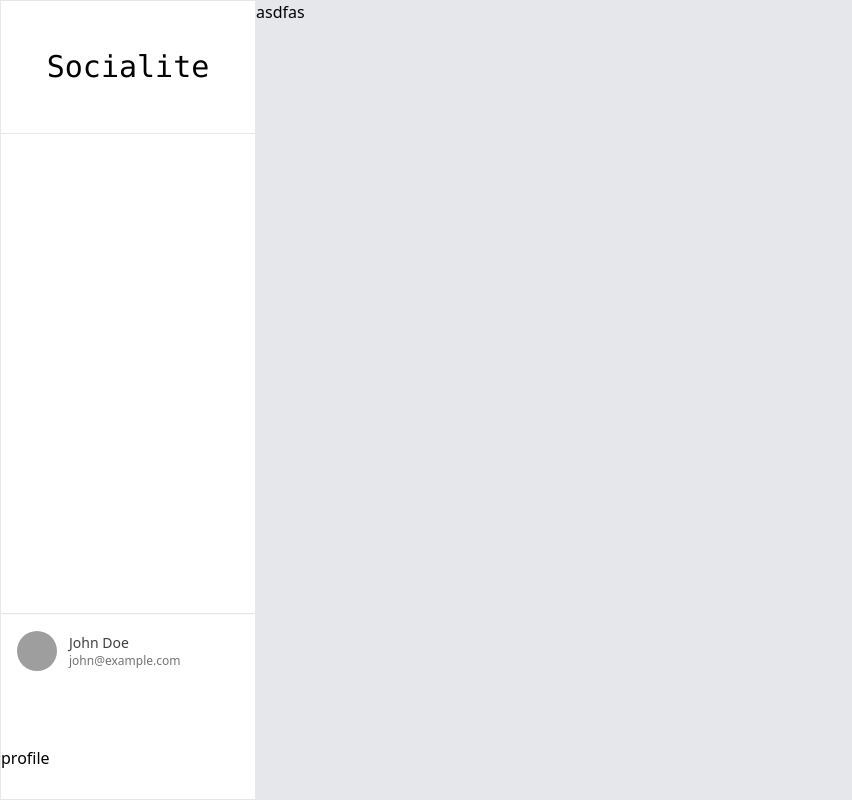
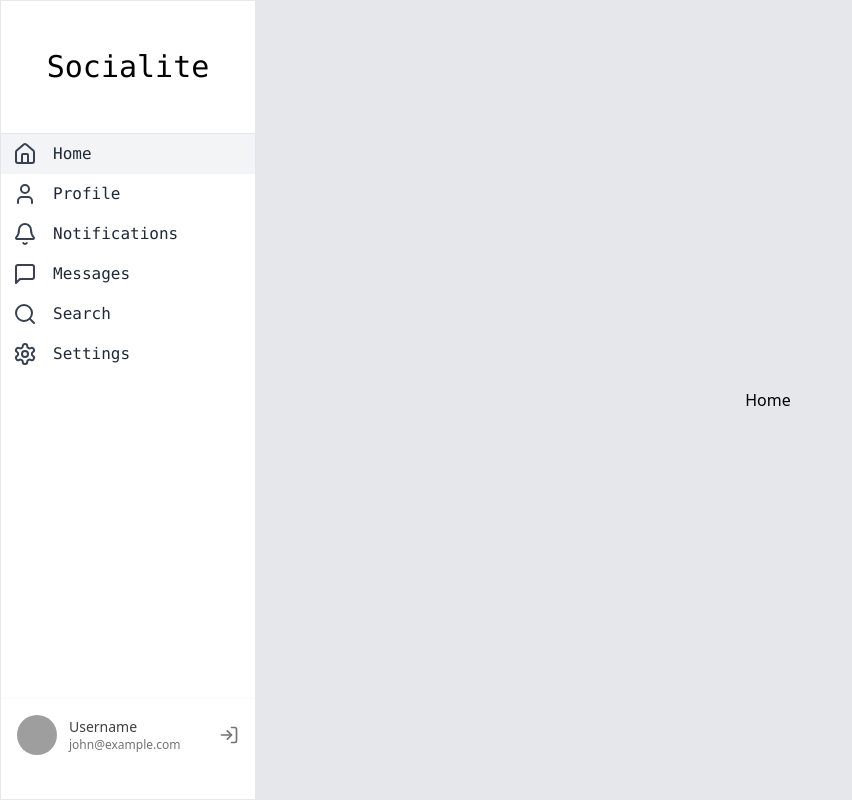
Before and after one commit to abhimanyujangid/Instagram-CLONE, a React (Vite) app in the folder frontend/instagram-clone/: page /home in a window 1280 px wide. Before the commit this address led to /. Shown: the whole page, without its empty margins (0-852 px from the left). Built offline with nearby package versions, Linux system fonts and the light colour scheme; grey boxes are pictures that could not be loaded.

Commit message:
Add Explore, Setting, ChatWindow, and Notifications pages; refactor routing and layout structure

```diff
--- a/frontend/instagram-clone/src/constants/constant.ts
+++ b/frontend/instagram-clone/src/constants/constant.ts
@@ -1,3 +1,5 @@
+import path from "path";
+
 const inputData = [
     {
       type: "text",
@@ -28,4 +30,13 @@ const inputData = [
   ];
 
 
-  export  {inputData};
+  const navData = [
+    { id: 1, name: "Home", icon: "HouseIcon", path : "/home" },
+    { id: 2, name: "Profile", icon: "UserIcon", path : "/profile" },
+    { id: 3, name: "Notifications", icon: "BellIcon", path : "/notifications" },
+    { id: 4, name: "Messages", icon: "MessageSquare", path : "/messages" },
+    { id: 5, name: "Search", icon: "Search", path : "/search" },
+    { id: 6, name: "Settings", icon: "Settings", path : "/settings" },
+  ];
+
+  export  {inputData, navData};
--- a/frontend/instagram-clone/src/layouts/MainLayout.tsx
+++ b/frontend/instagram-clone/src/layouts/MainLayout.tsx
@@ -0,0 +1,31 @@
+import Footer from "@/pages/Home/Footer"
+import NavBar from "@/pages/Home/NavBar"
+import { Outlet } from "react-router-dom"
+
+const MainLayout = () => {
+  return (
+    <div className='home flex w-full h-screen'>
+      <div className='home__left border w-1/5'>
+
+      {/* Header */}
+        <div className='home__left__top  h-1/6 justify-center border-b flex items-center text-3xl  font-mono'>Socialite</div>
+
+        {/* Middle */}
+        <div className='home__left__middle  h-2/3 w-full  '>
+          <NavBar/>
+        </div>
+
+        {/* Bottom */}
+        <div className='home__left__bottom h-1/6  pt-8  items-center'>
+          <Footer/>
+        </div>
+
+      </div>
+      <div className='home__right bg-gray-200 w-4/5 flex justify-center items-center'>
+      <Outlet/>
+      </div>
+    </div>
+  )
+}
+
+export default MainLayout
--- a/frontend/instagram-clone/src/pages/Chat/ChatWindow.tsx
+++ b/frontend/instagram-clone/src/pages/Chat/ChatWindow.tsx
@@ -0,0 +1,9 @@
+import React from 'react'
+
+const ChatWindow = () => {
+  return (
+    <div>ChatWindow</div>
+  )
+}
+
+export default ChatWindow
--- /dev/null
+++ b/frontend/instagram-clone/src/pages/Explore/Explore.tsx
@@ -0,0 +1,9 @@
+import React from 'react'
+
+const Explore = () => {
+  return (
+    <div>Explore</div>
+  )
+}
+
+export default Explore
--- /dev/null
+++ b/frontend/instagram-clone/src/pages/Home/Footer.tsx
@@ -0,0 +1,26 @@
+import React from 'react'
+import { LogInIcon } from "lucide-react"
+import { useNavigate } from 'react-router-dom'
+
+const Footer = () => {
+
+    const navigate = useNavigate()
+    const handelLogout = () => {
+        console.log('Logout')
+    }
+
+  return (
+        <div className="p-4  border-neutral-200/20 border-t flex items-center">
+            <div className="flex items-center cursor-pointer" onClick={()=>{navigate('/profile')}}>
+              <img src="https://avatar.iran.liara.run/public" alt="User" className="w-10 h-10 rounded-full transition-opacity duration-300 opacity-100" loading="lazy" />
+              <div className="ml-3">
+                <p className="text-sm font-medium text-neutral-700">Username</p>
+                <p className="text-xs text-neutral-500">john@example.com</p>
+              </div>
+            </div>
+            <LogInIcon className="w-5 h-5 ml-auto text-neutral-500" onClick={handelLogout} />
+          </div>
+  )
+}
+
+export default Footer
--- a/frontend/instagram-clone/src/pages/Home/Home.tsx
+++ b/frontend/instagram-clone/src/pages/Home/Home.tsx
@@ -2,27 +2,7 @@ import React from 'react'
 
 const Home = () => {
   return (
-    <div className='home flex w-full h-screen'>
-      <div className='home__left border w-1/5'>
-        <div className='home__left__top  h-1/6 justify-center flex items-center text-3xl border-b font-mono'>Socialite</div>
-        <div className='home__left__middle  h-3/5 '>
-
-        </div>
-        <div className='home__left__bottom h-1/6 border-t   items-center'>
-          <div className="p-4 border-t border-neutral-200/20">
-            <div className="flex items-center">
-              <img src="https://avatar.iran.liara.run/public" alt="User" className="w-10 h-10 rounded-full transition-opacity duration-300 opacity-100" loading="lazy" />
-              <div className="ml-3">
-                <p className="text-sm font-medium text-neutral-700">John Doe</p>
-                <p className="text-xs text-neutral-500">john@example.com</p>
-              </div>
-            </div>
-          </div>
-        </div>
-        <div>profile</div>
-      </div>
-      <div className='home__right bg-gray-200 w-4/5'>asdfas</div>
-    </div>
+    <div>Home</div>
   )
 }
 
--- /dev/null
+++ b/frontend/instagram-clone/src/pages/Home/NavBar.tsx
@@ -0,0 +1,42 @@
+import * as LucideIcons from 'lucide-react';
+import { navData } from '../../constants/constant';
+import { Link } from 'react-router-dom';
+import { useState, useEffect } from 'react';
+
+
+
+const NavBar = () => {
+    const [active, setActive] = useState(1);
+
+    // if route are change then active class will be change
+
+
+    const handleClick = (id: number) => {
+      setActive(id);
+    };
+  return (
+    <div className="nav flex flex-col w-full h-auto ">
+      {navData &&
+        navData.map((item: any) => {
+          const IconComponent = LucideIcons[item.icon as keyof typeof LucideIcons];
+          return (
+            <Link
+              to={`/${item.name}`}
+              key={item.id}
+              className={`nav__item flex items-center gap-4 py-2 px-3 w-full transition-all duration-200 hover:bg-gray-200 ${active === item.id ? 'bg-gray-100' : ''}`}
+                onClick={() => handleClick(item.id)}
+            >
+              {IconComponent ? (
+                <IconComponent className="text-gray-700" />
+              ) : (
+                <LucideIcons.HelpCircle className="text-gray-700" /> // Fallback icon
+              )}
+              <p className={`${active === item.id ? 'font-extrabold ' : ''}text-gray-800 font-medium capitalize font-mono`}>{item.name}</p>
+            </Link>
+          );
+        })}
+    </div>
+  );
+};
+
+export default NavBar;
--- a/frontend/instagram-clone/src/pages/Notifications/NotificationsPage.tsx
+++ b/frontend/instagram-clone/src/pages/Notifications/NotificationsPage.tsx
@@ -0,0 +1,9 @@
+import React from 'react'
+
+const NotificationsPage = () => {
+  return (
+    <div>NotificationsPage</div>
+  )
+}
+
+export default NotificationsPage
--- a/frontend/instagram-clone/src/pages/Profile/ProfilePage.tsx
+++ b/frontend/instagram-clone/src/pages/Profile/ProfilePage.tsx
@@ -1,82 +1,9 @@
-import React, { useState } from "react";
-import { useDispatch, useSelector } from "react-redux";
-import { updateProfile, updatePassword } from "../../features/auth/profileSlice.ts";
-import { RootState } from "../../store";
+import React from 'react'
 
-const ProfilePage: React.FC = () => {
-  const dispatch = useDispatch();
-  const { user, loading, error } = useSelector((state: RootState) => state.profile);
+const ProfilePage = () => {
+  return (
+    <div>ProfilePage</div>
+  )
+}
 
-  const [profileData, setProfileData] = useState({
-    name: user?.name || "",
-    email: user?.email || "",
-    username: user?.username || "",
-    bio: user?.bio || "",
-  });
-
-  const [passwordData, setPasswordData] = useState({
-    currentPassword: "",
-    newPassword: "",
-  });
-
-  const handleUpdateProfile = () => {
-    dispatch(updateProfile(profileData));
-  };
-
-  const handleUpdatePassword = () => {
-    dispatch(updatePassword(passwordData));
-  };
-
-  return (
-    <div className="profile-page">
-      <h1>Profile</h1>
-
-      <div>
-        <h2>Update Profile</h2>
-        <input
-          type="text"
-          placeholder="Name"
-          value={profileData.name}
-          onChange={(e) => setProfileData({ ...profileData, name: e.target.value })}
-        />
-        <input
-          type="text"
-          placeholder="Username"
-          value={profileData.username}
-          onChange={(e) => setProfileData({ ...profileData, username: e.target.value })}
-        />
-        <textarea
-          placeholder="Bio"
-          value={profileData.bio}
-          onChange={(e) => setProfileData({ ...profileData, bio: e.target.value })}
-        ></textarea>
-        <button onClick={handleUpdateProfile} disabled={loading}>
-          Update Profile
-        </button>
-      </div>
-
-      <div>
-        <h2>Update Password</h2>
-        <input
-          type="password"
-          placeholder="Current Password"
-          value={passwordData.currentPassword}
-          onChange={(e) => setPasswordData({ ...passwordData, currentPassword: e.target.value })}
-        />
-        <input
-          type="password"
-          placeholder="New Password"
-          value={passwordData.newPassword}
-          onChange={(e) => setPasswordData({ ...passwordData, newPassword: e.target.value })}
-        />
-        <button onClick={handleUpdatePassword} disabled={loading}>
-          Update Password
-        </button>
-      </div>
-
-      {error && <p className="error">{error}</p>}
-    </div>
-  );
-};
-
-export default ProfilePage;
+export default ProfilePage
--- /dev/null
+++ b/frontend/instagram-clone/src/pages/Setting/Setting.tsx
@@ -0,0 +1,9 @@
+import React from 'react'
+
+const Setting = () => {
+  return (
+    <div>Setting</div>
+  )
+}
+
+export default Setting
--- a/frontend/instagram-clone/src/routes/AppRoutes.tsx
+++ b/frontend/instagram-clone/src/routes/AppRoutes.tsx
@@ -5,6 +5,11 @@ import Register from '../pages/Auth/Register';
 import ProfilePage from '../pages/Profile/ProfilePage';
 import AuthLayout from '../layouts/AuthLayout';
 import ProtectedRoutes from './ProtectedRoutes';
+import MainLayout from '../layouts/MainLayout';
+import NotificationsPage from '../pages/Notifications/NotificationsPage';
+import ChatWindow from '../pages/Chat/ChatWindow';
+import Explore from '../pages/Explore/Explore';
+import Setting from '../pages/Setting/Setting';
 
 const AppRoutes = () => (
   <Router>
@@ -17,12 +22,6 @@ const AppRoutes = () => (
       </Route>
 
       {/* Protected routes */}
-      <Route
-        path="/"
-        element={
-            <HomePage />
-        }
-      />
       {/* <Route
         path="/profile"
         element={
@@ -31,12 +30,17 @@ const AppRoutes = () => (
           </ProtectedRoutes>
         }
       /> */}
-        <Route
-        path="/profile"
-        element={
-            <ProfilePage />
-        }
-      />
+
+      <Route path="/" element={<MainLayout />} >
+      <Route index element={<Navigate to="home" replace />} />
+        <Route path="home" element={<HomePage />} />
+        <Route path="profile" element={<ProfilePage />} />
+        <Route path="notifications" element={<NotificationsPage />} />
+        <Route path="messages" element={<ChatWindow />} />
+        <Route path="search" element={<Explore />} />
+        <Route path="settings" element={<Setting/>} />
+      </Route>
+
 
       {/* Catch all route */}
       <Route path="*" element={<Navigate to="/" replace />} />
```
Also changed, not shown: frontend/instagram-clone/src/pages/Home/Feed.tsx (deleted, +0 -9 lines).
